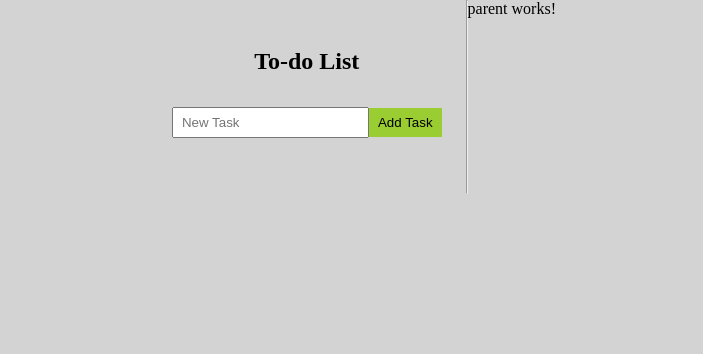
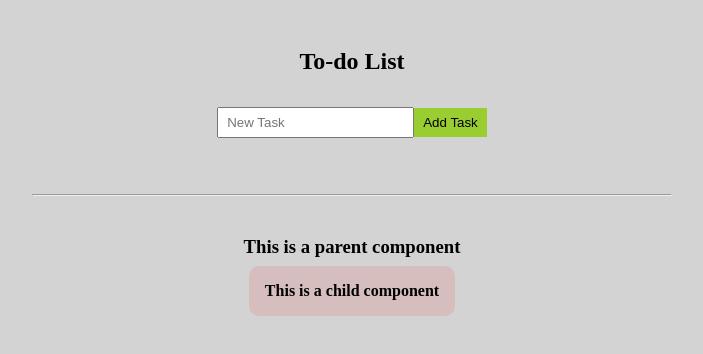
Before and after one commit to Lexsak/unit-testing-angular, an Angular app: page / in a window 1280 px wide. Shown: the top 354 px of the page, without its empty margins (288-991 px from the left). Built offline with nearby package versions, Linux system fonts and the light colour scheme.

Commit message:
parent & child setup

```diff
--- a/src/app/app.component.css
+++ b/src/app/app.component.css
@@ -3,5 +3,6 @@
     margin-right: auto;
     margin-left: auto;
     display: flex;
+    flex-direction: column;
     justify-content: center;
 }
--- a/src/app/child/child.component.css
+++ b/src/app/child/child.component.css
@@ -0,0 +1,6 @@
+.container {
+  margin-top: 8px;
+  background-color: rgb(214, 190, 190);
+  padding: 16px;
+  border-radius: 10px;
+}
--- a/src/app/child/child.component.html
+++ b/src/app/child/child.component.html
@@ -1 +1,3 @@
-<p>child works!</p>
+<div class="container">
+  <h4>This is a child component</h4>
+</div>
--- a/src/app/parent/parent.component.css
+++ b/src/app/parent/parent.component.css
@@ -0,0 +1,6 @@
+.container{
+    display: flex;
+    flex-direction: column;
+    align-items: center;
+    margin-top: 40px;
+}
--- a/src/app/parent/parent.component.html
+++ b/src/app/parent/parent.component.html
@@ -1 +1,4 @@
-<p>parent works!</p>
+<div class="container">
+    <h3>This is a parent component</h3>
+    <app-child></app-child>
+</div>
--- a/src/app/parent/parent.component.ts
+++ b/src/app/parent/parent.component.ts
@@ -6,5 +6,5 @@ import { Component } from '@angular/core';
   styleUrls: ['./parent.component.css']
 })
 export class ParentComponent {
-
+  public message = "Hello"
 }
```
